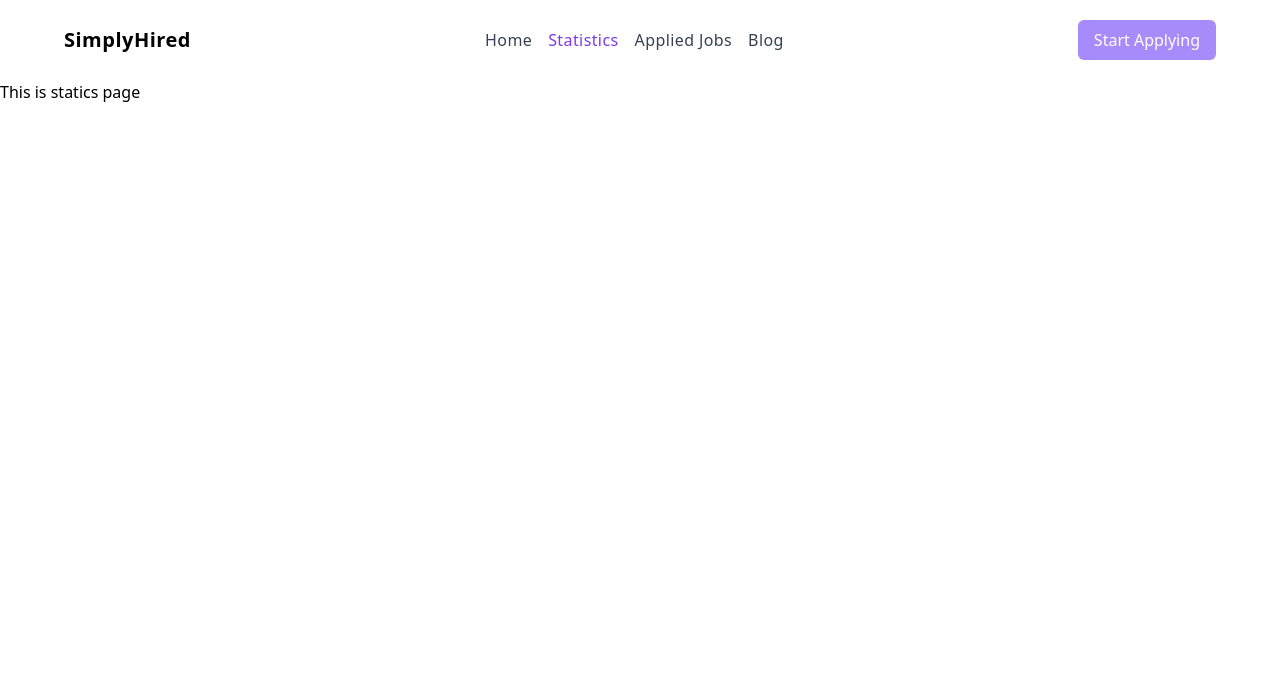
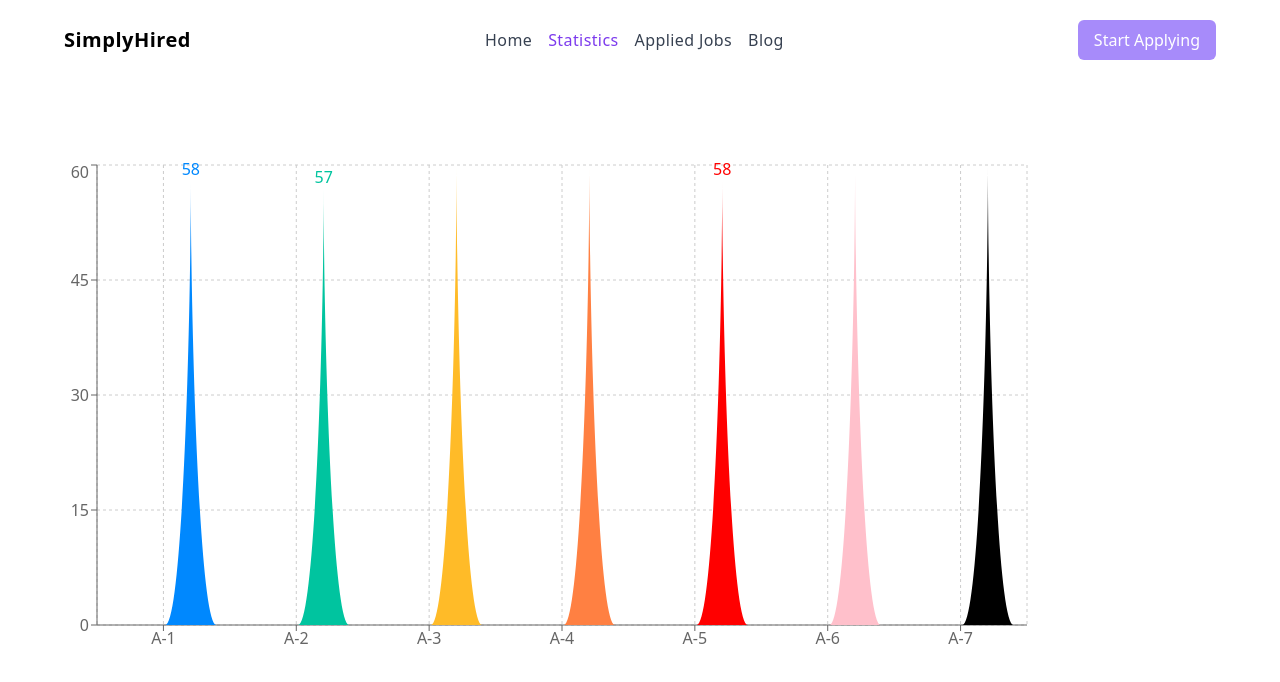
Before and after one commit to Soikat07/Carrer-Hub, a React (Vite) app: page /statistics in a window 1280 px wide. Shown: the top 682 px of the page. Built offline with nearby package versions, Linux system fonts and the light colour scheme.

Commit message:
statistics add

```diff
--- a/package.json
+++ b/package.json
@@ -12,7 +12,8 @@
     "@heroicons/react": "^2.0.17",
     "react": "^18.2.0",
     "react-dom": "^18.2.0",
-    "react-router-dom": "^6.10.0"
+    "react-router-dom": "^6.10.0",
+    "recharts": "^2.5.0"
   },
   "devDependencies": {
     "@types/react": "^18.0.28",
--- a/src/components/Home.jsx
+++ b/src/components/Home.jsx
@@ -19,11 +19,11 @@ const Home = () => {
   return (
     <main className="my-container">
       {/* banner section */}
-      <section className="flex justify-center space-x-10 relative">
+      <section className="flex justify-center space-x-10">
         <div className="w-96">
           <h1 className="text-5xl font-semibold">
-            One Step Closer To Your{' '}
-            <span className="text-violet-600">Dream Job</span>
+            One Step Closer To Your
+            <span className="text-violet-600"> Dream Job</span>
           </h1>
           <p className="text-gray-400 my-4">
             Explore thousands of job opportunities with all the information you
@@ -32,7 +32,7 @@ const Home = () => {
           </p>
           <button className="btn-primary">Get Started</button>
         </div>
-        <div className="relative bottom-10">
+        <div>
           <img className="w-96" src={person} alt="" />
         </div>
       </section>
@@ -45,7 +45,7 @@ const Home = () => {
             need. Its your future
           </p>
         </div>
-        <div className="flex justify-center space-x-4">
+        <div className="grid md:grid-cols-2 lg:grid-cols-4 gap-5 sm:ms-5">
           {data.map(category => (
             <Category category={category} key={category.id} />
           ))}
--- a/src/components/Statistics.jsx
+++ b/src/components/Statistics.jsx
@@ -1,9 +1,80 @@
 import React from 'react';
+import { BarChart, Bar, Cell, XAxis, YAxis, CartesianGrid, Tooltip } from 'recharts';
+const colors = ['#0088FE', '#00C49F', '#FFBB28', '#FF8042', 'red', 'pink'];
 
+const marks = [
+  {
+    id: 'A-1',
+    name: 'Assignment 1',
+    number: 58,
+  },
+  {
+    id: 'A-2',
+    name: 'Assignment 2',
+    number: 57,
+  },
+  {
+    id: 'A-3',
+    name: 'Assignment 3',
+    number: 60,
+  },
+  {
+    id: 'A-4',
+    name: 'Assignment 4',
+    number: 60,
+  },
+  {
+    id: 'A-5',
+    name: 'Assignment 5',
+    number: 58,
+  },
+  {
+    id: 'A-6',
+    name: 'Assignment 6',
+    number: 60,
+  },
+  {
+    id: 'A-7',
+    name: 'Assignment 7',
+    number: 60,
+  },
+];
+const getPath = (x, y, width, height) => {
+  return `M${x},${y + height}C${x + width / 3},${y + height} ${x + width / 2},${
+    y + height / 3
+  }
+  ${x + width / 2}, ${y}
+  C${x + width / 2},${y + height / 3} ${x + (2 * width) / 3},${y + height} ${
+    x + width
+  }, ${y + height}
+  Z`;
+};
+const TriangleBar = props => {
+  const { fill, x, y, width, height } = props;
+
+  return <path d={getPath(x, y, width, height)} stroke="none" fill={fill} />;
+};
 const Statistics = () => {
+
   return (
-    <div>
-      <h1>This is statics page</h1>
+    <div className="my-container">
+      <BarChart width={1000} height={500} data={marks}>
+        <CartesianGrid strokeDasharray="3 3" />
+        <XAxis dataKey="id" />
+        <YAxis />
+        <Tooltip />
+        <Bar dataKey="name" />
+        <Bar
+          dataKey="number"
+          fill="#8884d8"
+          shape={<TriangleBar/>}
+          label={{ position: 'top' }}
+        >
+          {marks.map((entry, index) => (
+            <Cell key={`cell-${index}`} fill={colors[index % 20]} />
+          ))}
+        </Bar>
+      </BarChart>
     </div>
   );
 };
```
Also changed, not shown: 1 other file (tests, documents, lock files or other folders).
